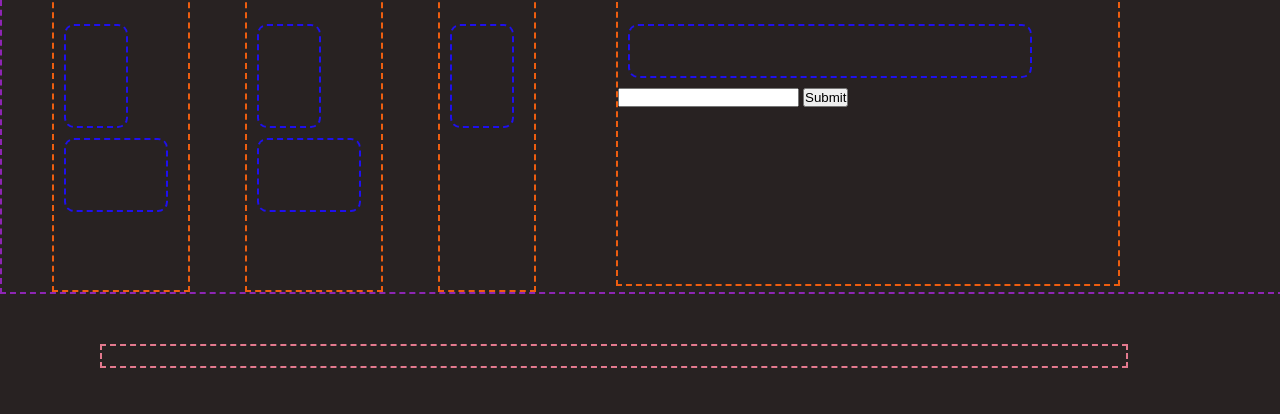
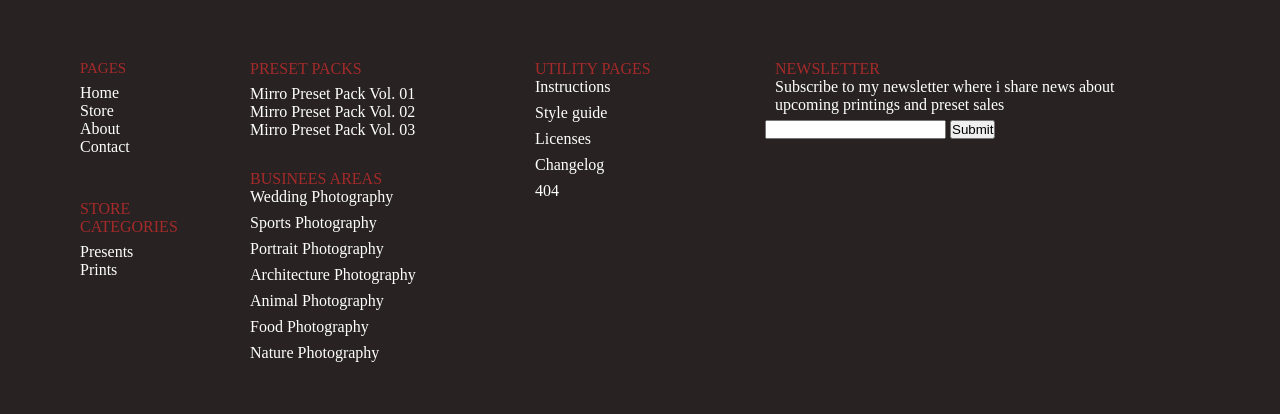
Before and after one commit to scopa-34/Mirro, a plain HTML site: page index.html in a window 1280 px wide. Shown: the part 4362-4776 px from the top of the page. Drawn offline with Linux system fonts and the light colour scheme; files whose address does not match are found by name.

Commit message:
Add files via upload

```diff
--- a/index.html
+++ b/index.html
@@ -307,17 +307,17 @@
         <h2>Preset Store</h2>
         <p>Lorem ipsum dolor sit amet, consectetur adipiscing elit. Suspendisse varius enim in eros elementum tristique. Duis cursus, mi quis viverra ornare, eros dolor interdum nulla.</p>
         <ul>
-          <li>
+          <li class="preset-store-1">
             <img src="./img//preset store/1.png" alt="preset image">
             <h3>Mirro Preset Pack Vol. 01</h3>
             <p>The first volume is my go-to presets when shooting action sports. Just the right amount of contrast and highlights to make your photo (literally) pop!</p>
           </li>
-          <li>
+          <li class="preset-store-2">
             <img src="./img//preset store/2.png" alt="preset image">
             <h3>Mirro Preset Pack Vol. 01</h3>
             <p>Vol. 02 is dedicated solely to landscape photography. Pay attention to your exposure while out there and these presets will make your photos look great.</p>
           </li>
-          <li>
+          <li class="preset-store-3">
             <img src="./img//preset store/3.png" alt="preset image">
             <h3>Mirro Preset Pack Vol. 01</h3>
             <p>These are a collection of my most used wedding presets — use with caution as you'll end up loving wedding photography.</p>
@@ -346,28 +346,67 @@
       <h2 class="H2">Mirro</h2>
       <div class="footer-text_container">
         <div class="footer_column-text-container1">
-          <div class="footer_text-wrapper1"></div>
-          <div class="footer_text-wrapper2"></div>
+          <div class="footer_text-wrapper1">
+            <p>PAGES</p>
+            <a href="#main">Home</a>
+            <a href="#store">Store</a>
+            <a href="#main">About</a>
+            <a href="#contact">Contact</a>
+          </div>
+          <div class="footer_text-wrapper2">
+            <p class="storecatagor">STORE CATEGORIES</p>
+            <a href="#presets">Presents</a>
+            <p>
+              <a href="#prints">Prints</a>
+            </p>
+          </div>
         </div>
         <div class="footer_column-text-container2">
-          <div class="footer_text-wrapper3"></div>
-          <div class="footer_text-wrapper4"></div>
+          <div class="footer_text-wrapper3">
+            <p>PRESET PACKS</p>
+            <a href="#store">Mirro Preset Pack Vol. 01</a>
+            <a href="#store">Mirro Preset Pack Vol. 02</a>
+            <a href="#store">Mirro Preset Pack Vol. 03</a>
+          </div>
+          <div class="footer_text-wrapper4">
+            <span>BUSINEES AREAS</span>
+            <p>Wedding Photography</p>
+            <p>Sports Photography</p>
+            <p>Portrait Photography</p>
+            <p>Architecture Photography</p>
+            <p>Animal Photography</p>
+            <p>Food Photography</p>
+            <p>Nature Photography</p>
+          </div>
         </div>
         <div class="footer_column-text-container3">
-          <div class="footer_text-wrapper5"></div>
+          <div class="footer_text-wrapper5">
+            <span>UTILITY PAGES</span>
+            <p>Instructions</p>
+            <p>Style guide</p>
+            <p>Licenses</p>
+            <p>Changelog</p>
+            <p>404</p>
+          </div>
         </div>
         <div class="footer_column-text-container4">
-          <div class="footer_text-wrapper6"></div>
+          <div class="footer_text-wrapper6">
+            <span>NEWSLETTER</span>
+            <p>Subscribe to my newsletter where i share news about upcoming printings and preset sales</p>
+          </div>
           <input type="email">
           <button>Submit</button>
         </div>
       </div>
-      <div class="footer-icon_container"></div>
+      <div class="footer-icon_container">
+        <p class="Adm-pr">© Mirro Photography, LLC. All rights reserved. Powered by</p>
+        <p>Webflow</p>
+        <img src="./Аватарки/Shape.png" class="Shape" alt="Shape">
+        <img src="./Аватарки/Path.png" class="Facebook" alt="Facebook">
+        <img src="./Аватарки/Combined-Shape.png" class="Instagram" alt="Instagram">
+        <img src="./Аватарки/Path (1).png" class="Twitter" alt="Twitter">
+      </div>
     </footer>
-
-
-
-
 
   </body>
 </html>
--- a/style.css
+++ b/style.css
@@ -85,15 +85,13 @@ footer {
   text-align: center;
 }
 .footer-text_container {
-  border: 2px dashed rgb(142, 37, 180);
   width: 100%;
   height: 300px;
   display: flex;
 }
 .footer-icon_container {
-  margin-top: 50px;
-  border: 2px dashed rgb(226, 121, 142);
-  width: 100%;
+  margin-top: 130px;
+  width: 600;
   height: 100px;
   display: flex;
 }
@@ -256,6 +254,7 @@ footer {
   margin-top: 25px;
   height: 70px;
   width: 150px;
+
 }
 .footer-icon_container {
   margin-left: 100px;
@@ -263,25 +262,23 @@ footer {
   width: 80%;
 }
 .footer_column-text-container1 {
-  margin-left: 50px;
-  margin-right: 5px;
-  border: 2px dashed rgb(238, 94, 16);
+  margin-left: 70px;
+  margin-right: 20px;
 }
 .footer_text-wrapper1 {
   border-radius: 10px;
-  width: 60px;
-  border: 2px dashed rgb(31, 16, 238);
+  width: 70px;
   height: 100px;
-  margin-top: 30px;
-  margin-bottom: 10px;
+  margin-top: 70px;
+  margin-bottom: 40px;
   margin-right: 20px;
   margin-left: 10px;
+
 }
 .footer_text-wrapper2 {
   border-radius: 10px;
-  width: 100px;
-  border: 2px dashed rgb(31, 16, 238);
-  height: 70px;
+  width: 70px;
+  height: 100px;
   margin-right: 20px;
   margin-left: 10px;
   margin-bottom: 40px;
@@ -289,23 +286,21 @@ footer {
 .footer_column-text-container2 {
   margin-left: 50px;
   margin-right: 5px;
-  border: 2px dashed rgb(238, 94, 16);
 }
 .footer_text-wrapper3 {
   border-radius: 10px;
-  width: 60px;
-  border: 2px dashed rgb(31, 16, 238);
+  width: 200px;
   height: 100px;
-  margin-top: 30px;
+  margin-top: 70px;
   margin-bottom: 10px;
   margin-right: 20px;
   margin-left: 10px;
 }
 .footer_text-wrapper4 {
   border-radius: 10px;
-  width: 100px;
-  border: 2px dashed rgb(31, 16, 238);
-  height: 70px;
+  width: 200px;
+
+  height: 200px;
   margin-right: 20px;
   margin-left: 10px;
   margin-bottom: 40px;
@@ -313,30 +308,96 @@ footer {
 .footer_column-text-container3 {
   margin-left: 50px;
   margin-right: 30px;
-  border: 2px dashed rgb(238, 94, 16);
+}
+.footer_text-wrapper5 {
+  border-radius: 10px;
+  width: 130px;
+  height: 150px;
+  margin-top: 70px;
+  margin-bottom: 10px;
+  margin-right: 20px;
+  margin-left: 10px;
 }
 .footer_column-text-container4 {
   width: 500px;
   height: 290px;
   margin-left: 50px;
-  border: 2px dashed rgb(238, 94, 16);
 }
-.footer_text-wrapper5 {
-  border-radius: 10px;
-  width: 60px;
-  border: 2px dashed rgb(31, 16, 238);
-  height: 100px;
-  margin-top: 30px;
-  margin-bottom: 10px;
-  margin-right: 20px;
-  margin-left: 10px;
-}
+
 .footer_text-wrapper6 {
   border-radius: 10px;
   width: 400px;
-  border: 2px dashed rgb(31, 16, 238);
   height: 50px;
-  margin-top: 30px;
+  margin-top: 70px;
   margin-bottom: 10px;
   margin-left: 10px;
 }
+.footer_text-wrapper1 p{
+  font-size: 15px;
+  color: brown;
+  margin-bottom: 7px;
+}
+.footer_text-wrapper1 a{
+  color: #fff;
+  text-decoration: none;
+  margin-bottom: 8px;
+}
+.storecatagor{
+  color: brown;
+  margin-bottom: 7px;
+}
+.footer_text-wrapper2 a{
+  color: #fff;
+  text-decoration: none;
+  margin-bottom: 8px;
+}
+.footer_text-wrapper3 p{
+  color: brown;
+  margin-bottom: 7px;
+}
+.footer_text-wrapper3 a{
+  color: #fff;
+  text-decoration: none;
+  margin-bottom: 8px;
+}
+.footer_text-wrapper4 span{
+  color: brown;
+  margin-bottom: 7px;
+}
+.footer_text-wrapper4 p{
+  color: #fff;
+  text-decoration: none;
+  margin-bottom: 8px;
+}
+.footer_text-wrapper5 span{
+  color: brown;
+  margin-bottom: 7px;
+}
+.footer_text-wrapper5 p{
+  color: #fff;
+  text-decoration: none;
+  margin-bottom: 8px;
+}
+.footer_text-wrapper6 span{
+  color: brown;
+  margin-bottom: 7px;
+}
+.footer_text-wrapper6 p{
+  color: #fff;
+  text-decoration: none;
+  margin-bottom: 8px;
+}
+.footer-icon_container p{
+  margin-top: 10px;
+  color: #fff;
+  margin-bottom: 8px;
+}
+.Adm-pr{
+  margin-right: 65px;
+}
+.footer-icon_container img{
+  margin-right: 20px;
+}
+.Shape{
+    margin-left: 300px;
+}
```
Also changed, not shown: Аватарки/Combined-Shape.png (added), Аватарки/Path (1).png (added), Аватарки/Path.png (added), Аватарки/Shape.png (added).
